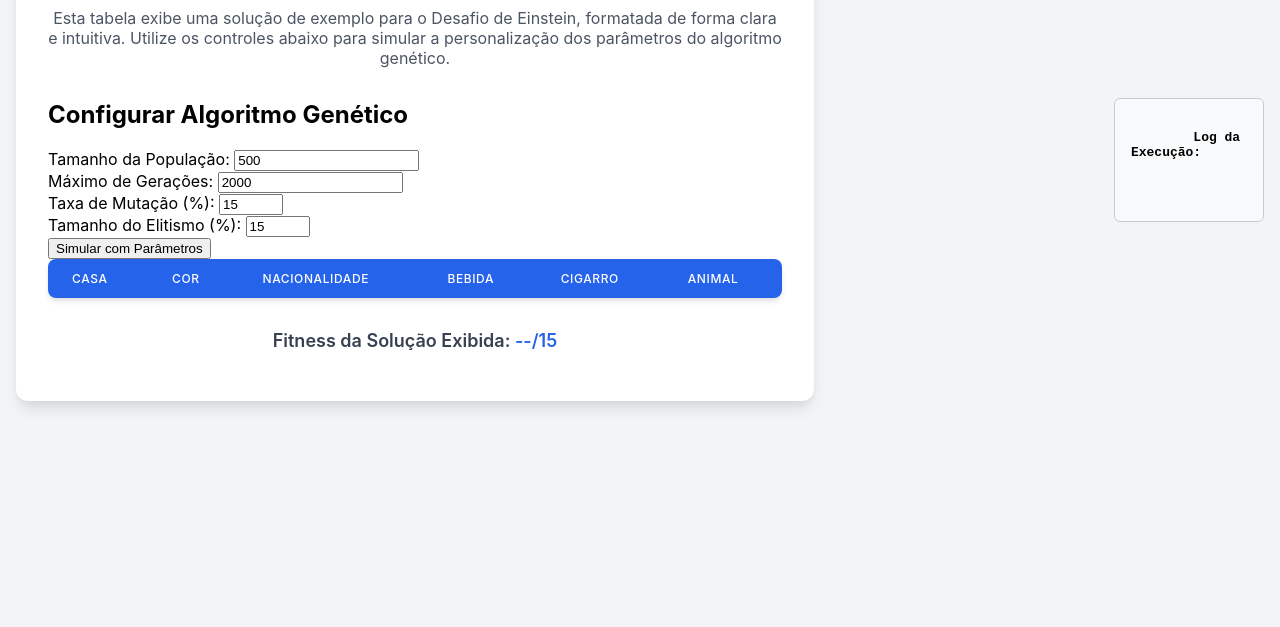
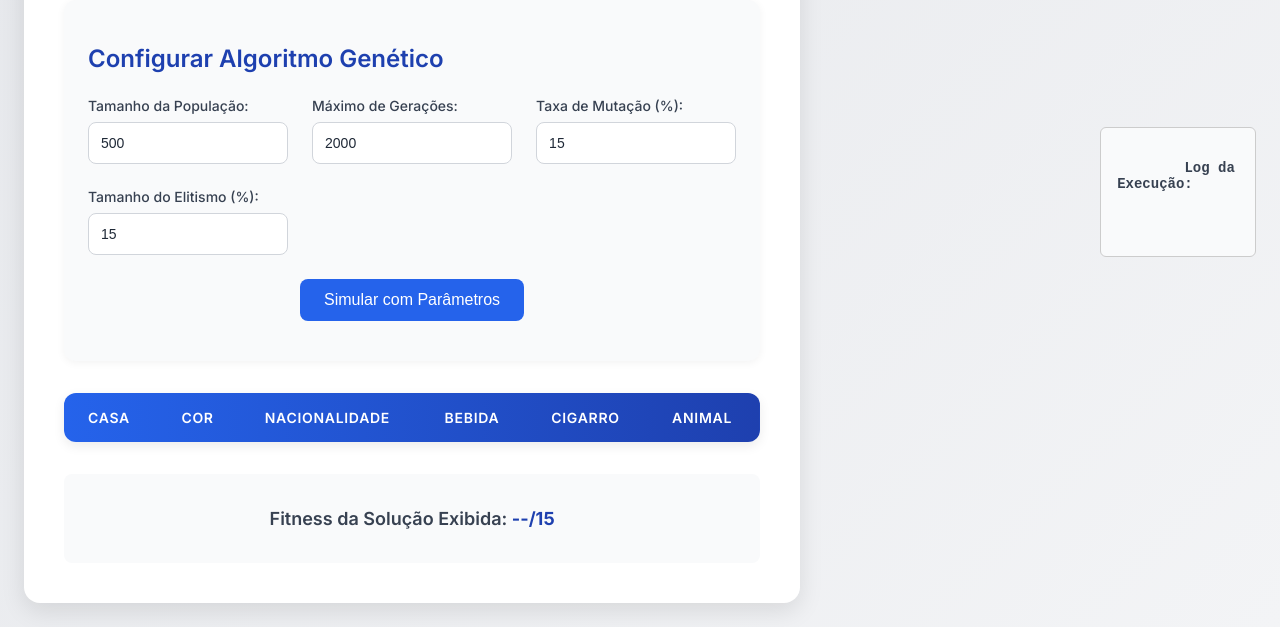
Before and after one commit to dsmonteiro25/desafio_einstein, a plain HTML site: page frontend/index.html in a window 1280 px wide. Shown: the part 268-895 px from the top of the page. Before the commit the page ends 832 px from the top, so only its background shows below. Drawn offline with nearby package versions, Linux system fonts and the light colour scheme.

Commit message:
Estilização dos botões

```diff
--- a/frontend/styles.css
+++ b/frontend/styles.css
@@ -1,133 +1,265 @@
+/* Importação da fonte Inter do Google Fonts para garantir consistência */
+@import url('https://fonts.googleapis.com/css2?family=Inter:wght@400;500;600;700&display=swap');
+
 /* Estilo geral do corpo */
 body {
-    font-family: 'Inter', sans-serif; /* Fonte Inter */
-    background-color: #f3f4f6; /* Fundo cinza claro */
+    font-family: 'Inter', sans-serif;
+    background: linear-gradient(135deg, #e5e7eb, #f3f4f6); /* Gradiente suave no fundo */
     display: flex;
+    flex-direction: row;
     align-items: center;
     justify-content: center;
-    min-height: 100vh; /* Altura mínima de 100% da viewport */
-    padding: 1rem; /* Espaçamento interno */
+    min-height: 100vh;
+    padding: 1.5rem;
     margin: 0;
+    color: #1f2937; /* Cor padrão de texto */
 }
 
-/* Estilo do container principal */
+/* Container principal */
 .container {
-    background-color: #ffffff; /* Fundo branco */
-    padding: 2rem; /* Espaçamento interno */
-    border-radius: 0.75rem; /* Cantos arredondados */
-    box-shadow: 0 10px 15px -3px rgba(0, 0, 0, 0.1), 0 4px 6px -2px rgba(0, 0, 0, 0.05); /* Sombra */
+    background-color: #ffffff;
+    padding: 2.5rem;
+    border-radius: 1rem; /* Cantos mais arredondados */
+    box-shadow: 0 8px 24px rgba(0, 0, 0, 0.1); /* Sombra mais suave e moderna */
     width: 100%;
-    max-width: 64rem; /* Largura máxima */
-    box-sizing: border-box; /* Inclui padding na largura */
+    max-width: 72rem; /* Aumenta a largura máxima para melhor uso do espaço */
+    box-sizing: border-box;
+    transition: all 0.3s ease; /* Transição suave para mudanças */
 }
 
-/* Estilo do título */
+/* Título principal */
 .title {
-    font-size: 1.875rem; /* Tamanho da fonte */
-    font-weight: 700; /* Negrito */
+    font-size: 2.25rem; /* Tamanho maior para destaque */
+    font-weight: 700;
     text-align: center;
-    color: #374151; /* Cor do texto cinza escuro */
-    margin-bottom: 1.5rem; /* Margem inferior */
+    color: #1e40af; /* Azul mais escuro e moderno */
+    margin-bottom: 1.5rem;
+    letter-spacing: -0.025em; /* Pequeno ajuste na tipografia */
 }
 
-/* Estilo da descrição */
+/* Descrição */
 .description {
     text-align: center;
-    color: #4b5563; /* Cor do texto cinza */
-    margin-bottom: 2rem; /* Margem inferior */
+    color: #4b5563;
+    font-size: 1rem;
+    line-height: 1.5;
+    margin-bottom: 2.5rem;
 }
 
-/* Container da tabela para scroll e bordas */
+/* Seção de parâmetros */
+.parameters-section {
+    background-color: #f9fafb;
+    padding: 1.5rem;
+    border-radius: 0.75rem;
+    margin-bottom: 2rem;
+    box-shadow: 0 2px 8px rgba(0, 0, 0, 0.05);
+}
+
+.parameters-title {
+    font-size: 1.5rem;
+    font-weight: 600;
+    color: #1e40af;
+    margin-bottom: 1.5rem;
+}
+
+/* Grid para os controles de parâmetros */
+.parameters-grid {
+    display: grid;
+    grid-template-columns: repeat(auto-fit, minmax(200px, 1fr));
+    gap: 1.5rem;
+}
+
+/* Estilo dos itens de parâmetro */
+.param-item {
+    display: flex;
+    flex-direction: column;
+    gap: 0.5rem;
+}
+
+.param-label {
+    font-size: 0.875rem;
+    font-weight: 500;
+    color: #374151;
+}
+
+.param-input {
+    padding: 0.75rem;
+    border: 1px solid #d1d5db;
+    border-radius: 0.5rem;
+    font-size: 0.875rem;
+    color: #1f2937;
+    background-color: #ffffff;
+    transition: border-color 0.2s ease, box-shadow 0.2s ease;
+}
+
+.param-input:focus {
+    outline: none;
+    border-color: #2563eb;
+    box-shadow: 0 0 0 3px rgba(37, 99, 235, 0.1);
+}
+
+/* Botão de simulação */
+.run-button {
+    display: block;
+    width: fit-content;
+    margin: 1.5rem auto 0;
+    padding: 0.75rem 1.5rem;
+    background-color: #2563eb;
+    color: #ffffff;
+    border: none;
+    border-radius: 0.5rem;
+    font-size: 1rem;
+    font-weight: 500;
+    cursor: pointer;
+    transition: background-color 0.2s ease, transform 0.1s ease;
+}
+
+.run-button:hover {
+    background-color: #1e40af;
+    transform: translateY(-2px);
+}
+
+.run-button:active {
+    transform: translateY(0);
+}
+
+/* Mensagem de simulação */
+.simulation-message {
+    margin-top: 1rem;
+    text-align: center;
+    color: #374151;
+    font-size: 0.875rem;
+}
+
+/* Container da tabela */
 .table-container {
-    overflow-x: auto; /* Permite scroll horizontal em telas pequenas */
-    border-radius: 0.5rem; /* Cantos arredondados */
-    box-shadow: 0 4px 6px -1px rgba(0, 0, 0, 0.1), 0 2px 4px -1px rgba(0, 0, 0, 0.06); /* Sombra */
+    overflow-x: auto;
+    border-radius: 0.75rem;
+    box-shadow: 0 4px 12px rgba(0, 0, 0, 0.08);
+    margin-bottom: 2rem;
 }
 
 /* Estilo da tabela */
 table {
-    min-width: 100%; /* Largura mínima de 100% */
-    border-collapse: collapse; /* Colapsa as bordas */
-    background-color: #ffffff; /* Fundo branco */
+    width: 100%;
+    border-collapse: collapse;
+    background-color: #ffffff;
 }
 
-/* Estilo do cabeçalho da tabela */
+/* Cabeçalho da tabela */
 thead {
-    background-color: #2563eb; /* Azul */
-    color: #ffffff; /* Texto branco */
+    background: linear-gradient(to right, #2563eb, #1e40af); /* Gradiente no cabeçalho */
+    color: #ffffff;
 }
 
-/* Células do cabeçalho */
 .header-cell {
-    padding: 0.75rem 1.5rem; /* Espaçamento interno */
+    padding: 1rem 1.5rem;
     text-align: left;
-    font-size: 0.75rem; /* Tamanho da fonte */
-    font-weight: 500; /* Peso da fonte médio */
-    text-transform: uppercase; /* Maiúsculas */
-    letter-spacing: 0.05em; /* Espaçamento entre letras */
+    font-size: 0.875rem;
+    font-weight: 600;
+    text-transform: uppercase;
+    letter-spacing: 0.05em;
 }
 
-/* Estilo zebrado das linhas */
-.row-even {
-    background-color: #f9fafb; /* Cinza claro para linhas pares */
+/* Estilo das células da tabela */
+.table-cell {
+    padding: 1.25rem 1.5rem;
+    font-size: 0.875rem;
+    color: #1f2937;
+    border-bottom: 1px solid #e5e7eb;
+    transition: background-color 0.2s ease;
 }
 
-.row-odd {
-    background-color: #ffffff; /* Branco para linhas ímpares */
+/* Efeito zebrado */
+tbody tr:nth-child(even) {
+    background-color: #f9fafb;
 }
 
-/* Células da tabela */
-.table-cell {
-    padding: 1rem 1.5rem; /* Espaçamento interno */
-    white-space: nowrap; /* Impede quebras de linha */
-    font-size: 0.875rem; /* Tamanho da fonte */
-    color: #1f2937; /* Cor do texto cinza escuro */
-    border-bottom: 1px solid #e5e7eb; /* Borda inferior */
+tbody tr:hover {
+    background-color: #eff6ff; /* Destaque ao passar o mouse */
 }
 
-/* Remove a borda da última célula na última linha */
+/* Remove borda da última linha */
 tbody tr:last-child .table-cell {
     border-bottom: none;
 }
 
-/* Estilo para a célula da casa (primeira coluna) */
+/* Primeira coluna (Casa) */
 .table-cell.font-medium {
-    font-weight: 500; /* Peso da fonte médio */
-    color: #111827; /* Cor do texto ainda mais escura */
+    font-weight: 600;
+    color: #111827;
 }
 
-/* Estilo para o display de fitness */
+/* Display de fitness */
 .fitness-display {
-    margin-top: 2rem; /* Margem superior */
     text-align: center;
-    color: #374151; /* Cor do texto cinza escuro */
+    padding: 1rem;
+    background-color: #f9fafb;
+    border-radius: 0.5rem;
+    margin-top: 2rem;
 }
 
 .fitness-text {
-    font-weight: 600; /* Seminegrito */
-    font-size: 1.125rem; /* Tamanho da fonte */
+    font-size: 1.125rem;
+    font-weight: 600;
+    color: #374151;
 }
 
 .fitness-value {
-    color: #2563eb; /* Azul */
+    color: #1e40af;
+    font-weight: 700;
+}
+
+
+/* Estilo do log de execução */
+#log-output {
+    background-color: #f9fafb;
+    padding: 1.5rem;
+    border-radius: 0.75rem;
+    border: 1px solid #d1d5db;
+    margin-top: 2rem;
+    font-size: 0.875rem;
+    color: #374151;
 }
 
 /* Media Queries para responsividade */
 @media (max-width: 768px) {
     .container {
-        padding: 1.5rem; /* Reduz o padding em telas menores */
+        padding: 1.5rem;
     }
 
     .title {
-        font-size: 1.5rem; /* Reduz o tamanho do título */
+        font-size: 1.75rem;
     }
 
     .description {
-        font-size: 0.875rem; /* Reduz o tamanho da descrição */
+        font-size: 0.875rem;
+    }
+
+    .parameters-grid {
+        grid-template-columns: 1fr; /* Uma coluna em telas menores */
     }
 
     .header-cell, .table-cell {
-        padding: 0.5rem 1rem; /* Reduz o padding das células */
-        font-size: 0.75rem; /* Reduz o tamanho da fonte das células */
+        padding: 0.75rem 1rem;
+        font-size: 0.75rem;
+    }
+
+    .run-button {
+        width: 100%; /* Botão ocupa toda a largura */
     }
 }
+
+@media (max-width: 480px) {
+    .title {
+        font-size: 1.5rem;
+    }
+
+    .parameters-title {
+        font-size: 1.25rem;
+    }
+
+    .param-input {
+        padding: 0.5rem;
+    }
+}
```
